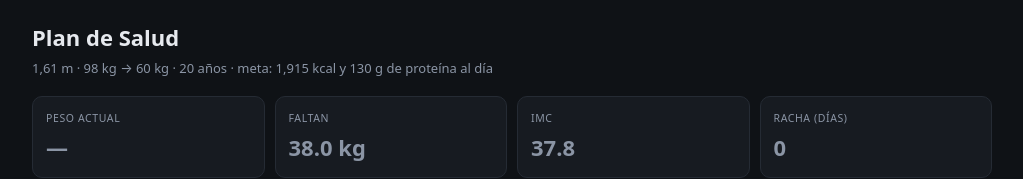
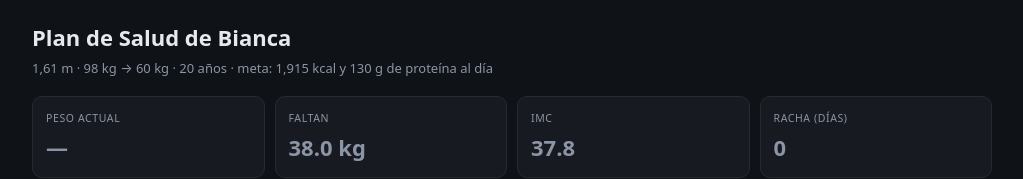
Before and after one commit to hericsolorzano-beep/salud, a plain HTML site: page ella/index.html in a window 1280 px wide. Shown: the top 179 px of the page, without its empty margins (128-1151 px from the left). Drawn offline with Linux system fonts and the light colour scheme.

Commit message:
Personalizar la pagina con el nombre de Bianca

```diff
--- a/ella/index.html
+++ b/ella/index.html
@@ -3,7 +3,7 @@
 <head>
 <meta charset="utf-8">
 <meta name="viewport" content="width=device-width, initial-scale=1">
-<title>Plan de Salud</title>
+<title>Plan de Salud de Bianca</title>
 <style>
   :root{
     --bg:#0f1216; --card:#171b21; --line:#252b34; --txt:#e6e9ee; --dim:#8b95a5;
@@ -64,7 +64,7 @@
 </head>
 <body>
 <div class="wrap">
-  <h1>Plan de Salud</h1>
+  <h1>Plan de Salud de Bianca</h1>
   <p class="sub">1,61 m · 98 kg → 60 kg · 20 años · meta: 1,915 kcal y 130 g de proteína al día</p>
 
   <div class="stats">
```
Also changed, not shown: 1 other file.
